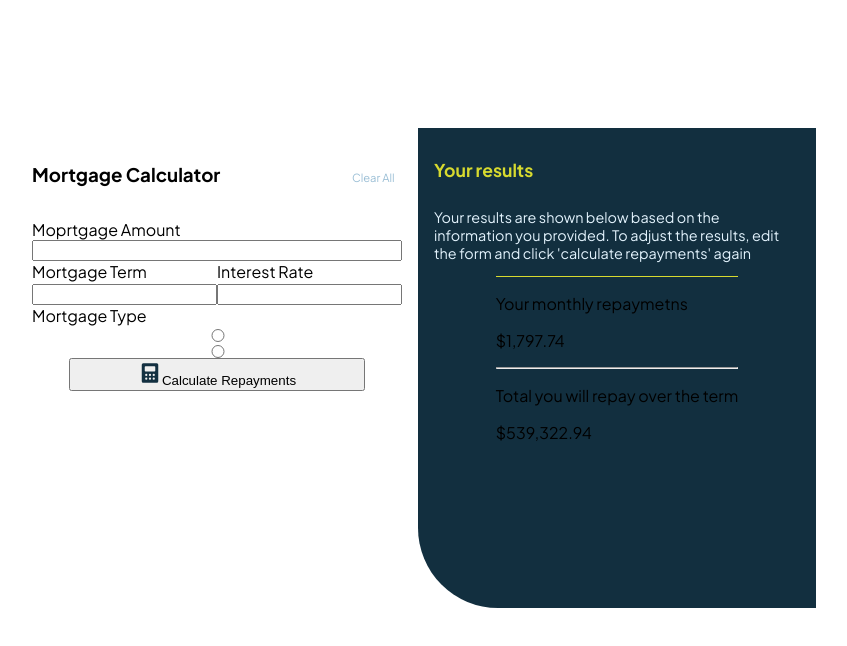
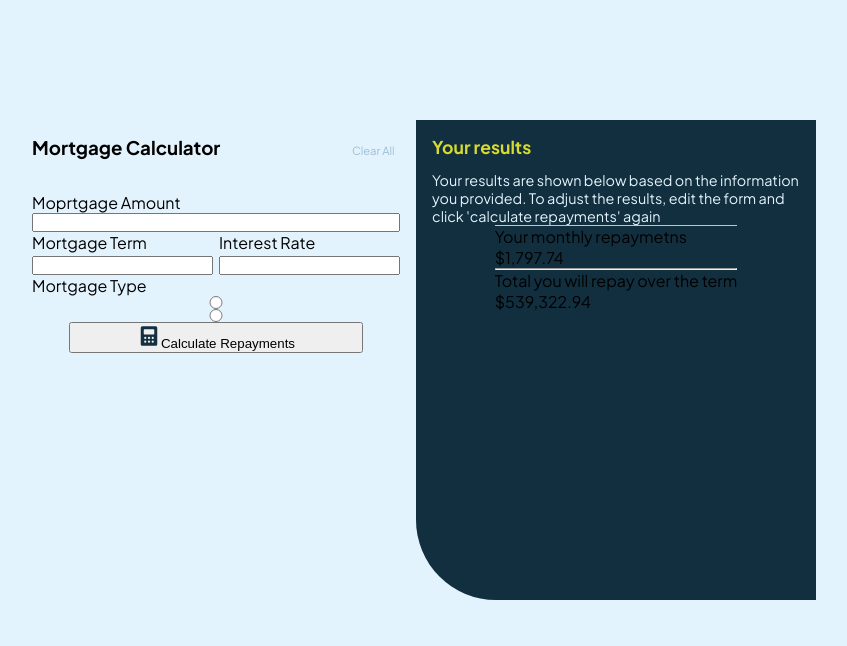
Before and after one commit to JunLovin/mortgage-repayment-calculator, a React (Vite) app: page / in a window 1280 px wide. Shown: the top 646 px of the page, without its empty margins (224-1071 px from the left). Built offline with nearby package versions, Linux system fonts and the light colour scheme.

Commit message:
Reset margin and padding

```diff
--- a/src/index.css
+++ b/src/index.css
@@ -11,6 +11,13 @@
   --slate-900: hsl(202, 55%, 16%);
 }
 
+* {
+  margin: 0;
+  padding: 0;
+  box-sizing: border-box;
+}
+
 body {
   font-family: 'Plus Jakarta Sans', serif;
+  background-color: var(--slate-100)
 }
```
